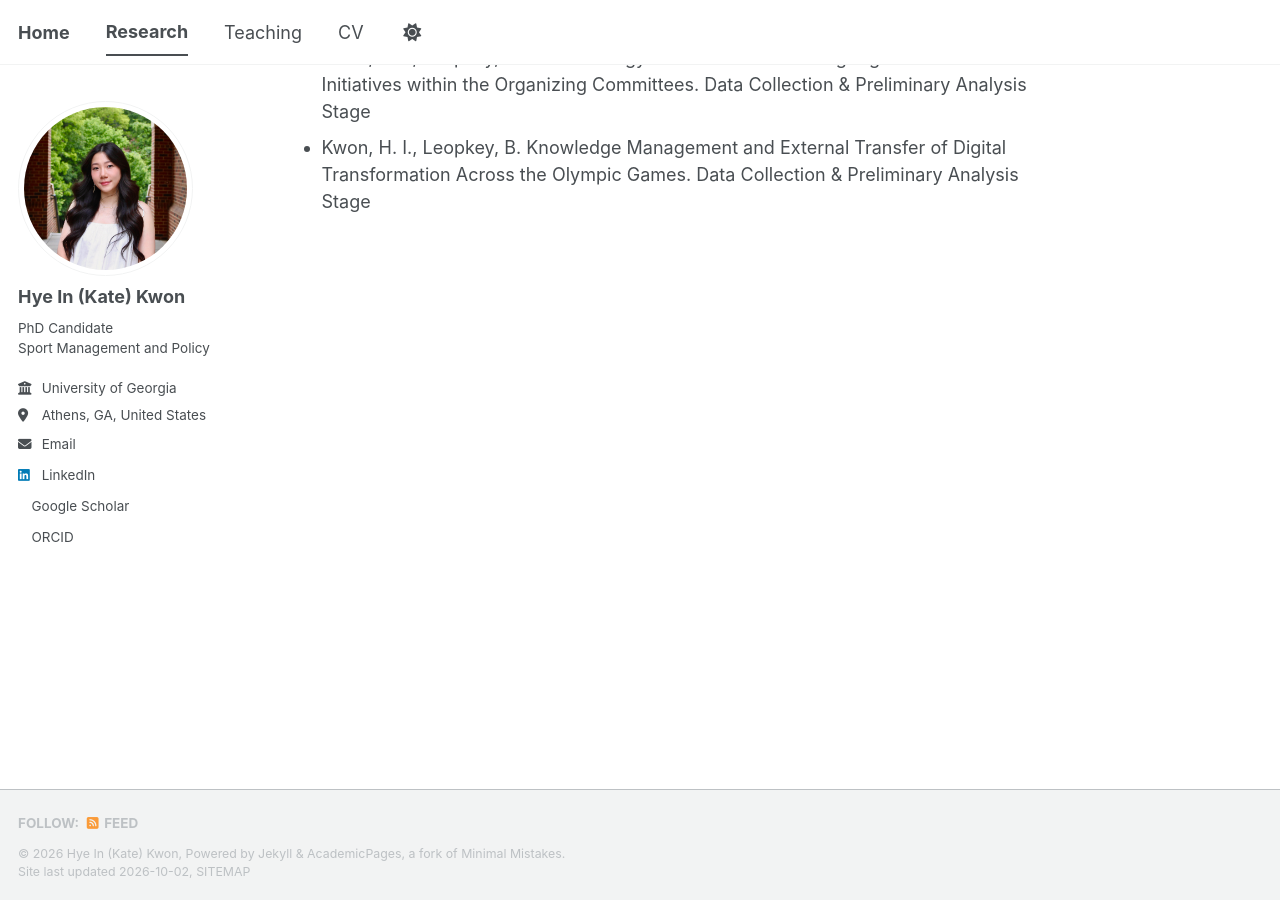
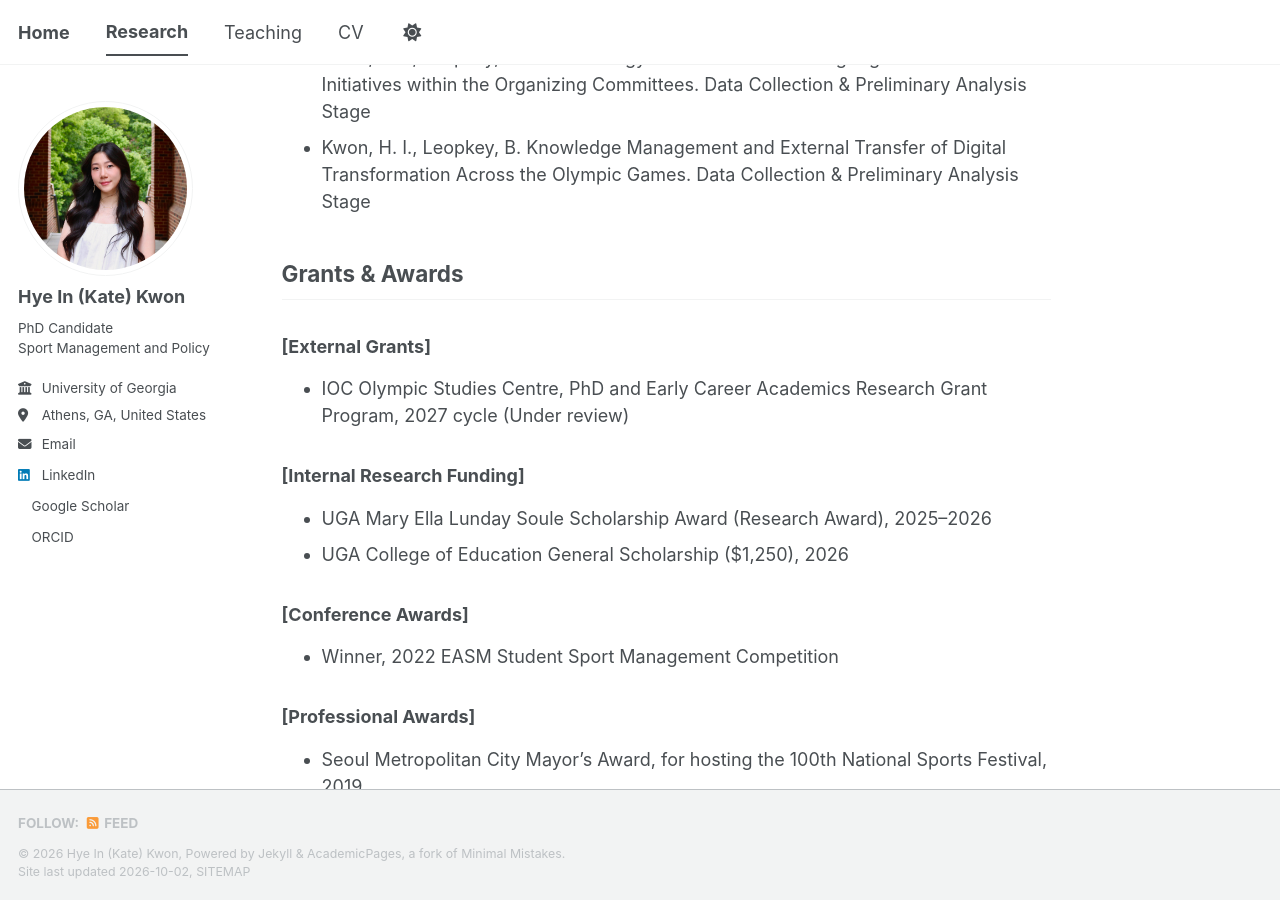
Before and after one commit to katehyeinkwon/katehyeinkwon.github.io, a Jekyll site: the page built from _pages/research.md, in a window 1280 px wide and 900 px high, scrolled down 1646 px. Built offline with Jekyll 4.4.1, drawn with Linux system fonts in a browser that asks for light colours; a style sheet for code colours, icons or effects is not loaded.

Commit message:
Update research.md

```diff
--- a/_pages/research.md
+++ b/_pages/research.md
@@ -36,3 +36,22 @@ My dissertation examines digital transformation in the Olympic Movement across t
 - Kwon, H. I., Leopkey, B. Initiating Digital Transformation in the Olympic Movement: A Dynamic Capabilities Perspective. Data Collection & Preliminary Analysis Stage
 - Kwon, H. I., Leopkey, B. From Strategy to Practice: Translating Digital Transformation Initiatives within the Organizing Committees. Data Collection & Preliminary Analysis Stage
 - Kwon, H. I., Leopkey, B. Knowledge Management and External Transfer of Digital Transformation Across the Olympic Games. Data Collection & Preliminary Analysis Stage
+
+## Grants & Awards
+
+### [External Grants]
+
+- IOC Olympic Studies Centre, PhD and Early Career Academics Research Grant Program, 2027 cycle (Under review)
+
+### [Internal Research Funding]
+
+- UGA Mary Ella Lunday Soule Scholarship Award (Research Award), 2025–2026
+- UGA College of Education General Scholarship ($1,250), 2026
+
+### [Conference Awards]
+
+- Winner, 2022 EASM Student Sport Management Competition
+
+### [Professional Awards]
+
+- Seoul Metropolitan City Mayor's Award, for hosting the 100th National Sports Festival, 2019
```
